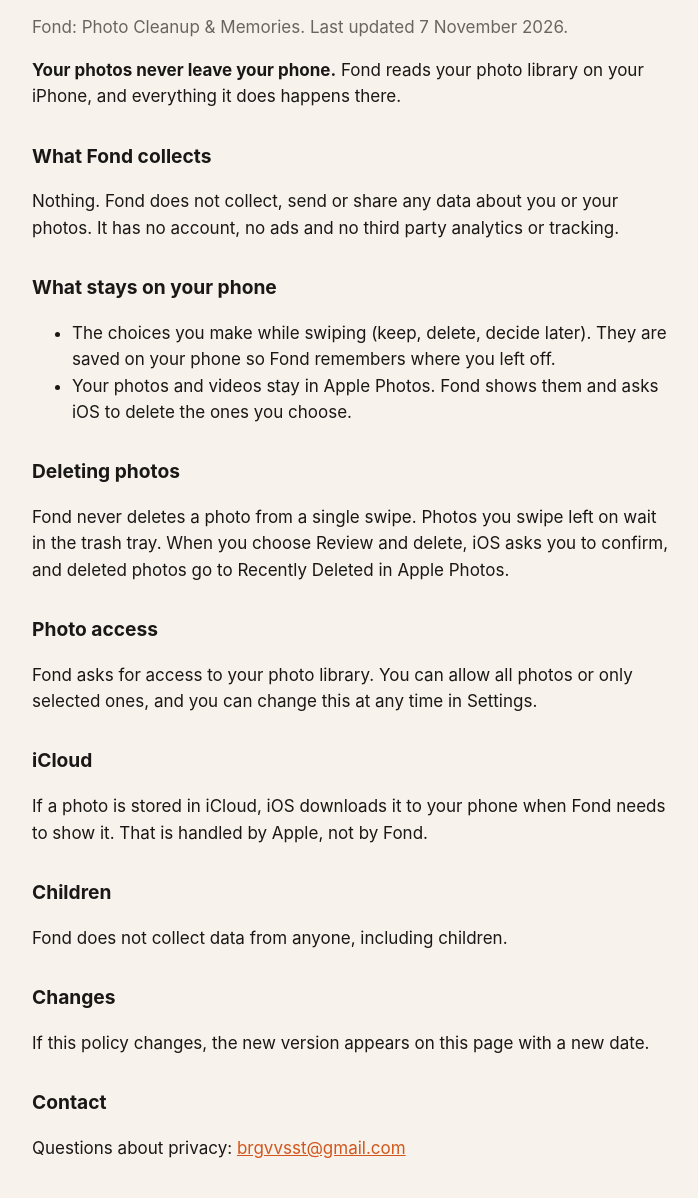
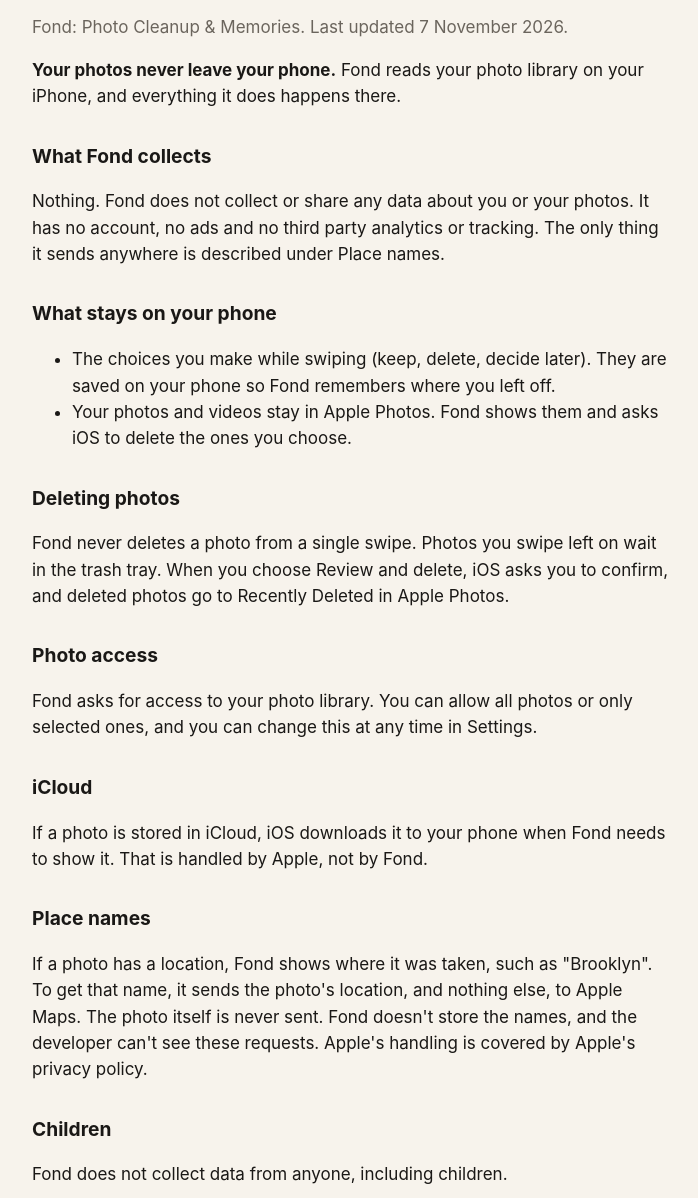
Before and after one commit to bhargav-vasist/fond-site, a plain HTML site: page privacy.html in a window 1280 px wide. Shown: the part 101-1299 px from the top of the page, without its empty margins (288-986 px from the left). Drawn offline with Linux system fonts and the light colour scheme.

Commit message:
Describe Apple Maps place names in the privacy policy (#1)
Co-authored-by: Claude Opus 5.5 <noreply@anthropic.com>

```diff
--- a/privacy.html
+++ b/privacy.html
@@ -14,7 +14,7 @@
   <p><strong>Your photos never leave your phone.</strong> Fond reads your photo library on your iPhone, and everything it does happens there.</p>
 
   <h2>What Fond collects</h2>
-  <p>Nothing. Fond does not collect, send or share any data about you or your photos. It has no account, no ads and no third party analytics or tracking.</p>
+  <p>Nothing. Fond does not collect or share any data about you or your photos. It has no account, no ads and no third party analytics or tracking. The only thing it sends anywhere is described under Place names.</p>
 
   <h2>What stays on your phone</h2>
   <ul>
@@ -31,6 +31,9 @@
   <h2>iCloud</h2>
   <p>If a photo is stored in iCloud, iOS downloads it to your phone when Fond needs to show it. That is handled by Apple, not by Fond.</p>
 
+  <h2>Place names</h2>
+  <p>If a photo has a location, Fond shows where it was taken, such as "Brooklyn". To get that name, it sends the photo's location, and nothing else, to Apple Maps. The photo itself is never sent. Fond doesn't store the names, and the developer can't see these requests. Apple's handling is covered by Apple's privacy policy.</p>
+
   <h2>Children</h2>
   <p>Fond does not collect data from anyone, including children.</p>
 
```
